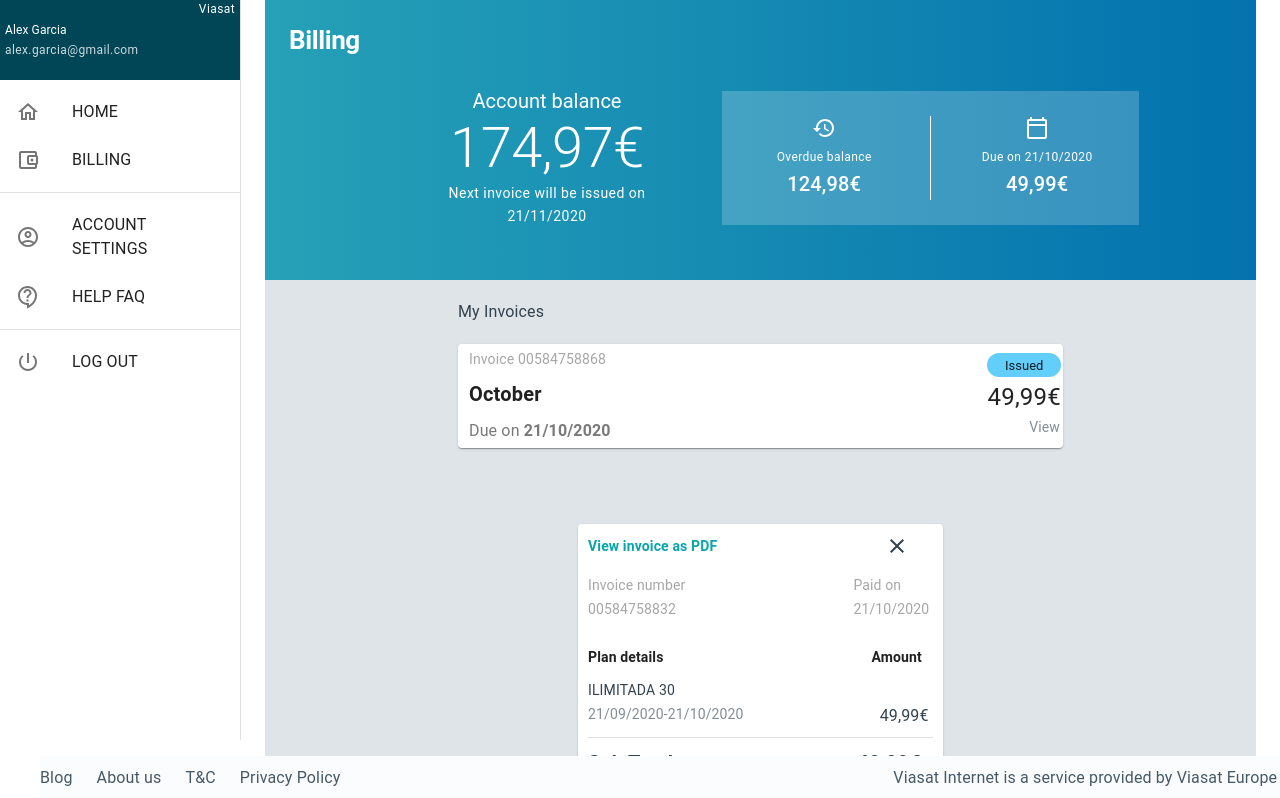
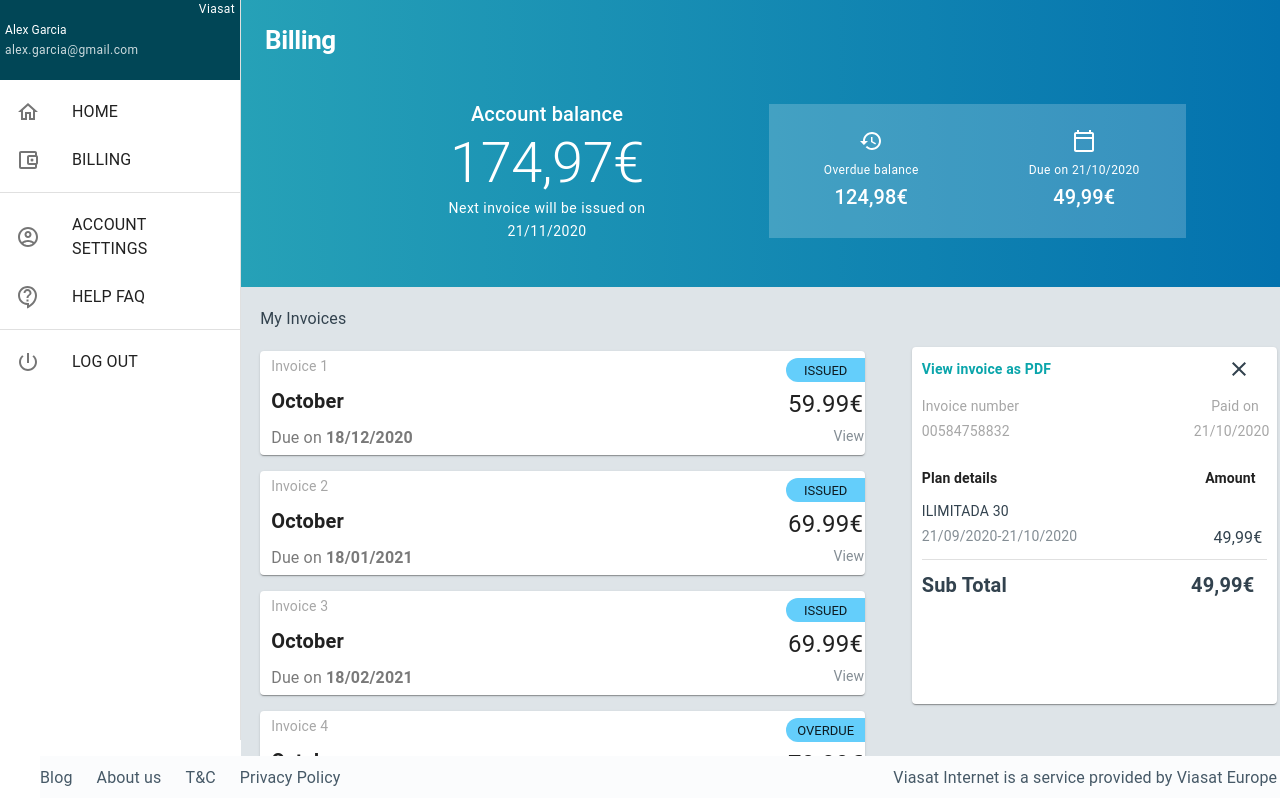
Before and after one commit to DianaCose/BillingPage, a Next.js app: page /billing in a window 1280 px wide. Shown: the top 798 px of the page. Built offline with nearby package versions, Linux system fonts and the light colour scheme.

Commit message:
Map the invoice list

```diff
--- /dev/null
+++ b/InvoiceDatabase.js
@@ -0,0 +1,16 @@
+export const invoiceData = [
+  { id: 1, status: 'ISSUED', due: '18/12/2020', amount: 59.99 },
+  { id: 2, status: 'ISSUED', due: '18/01/2021', amount: 69.99 },
+  { id: 3, status: 'ISSUED', due: '18/02/2021', amount: 69.99 },
+  { id: 4, status: 'OVERDUE', due: '20/02/2021', amount: 79.99 },
+  { id: 5, status: 'PAID', due: '28/02/2021', amount: 49.99 },
+  { id: 6, status: 'ISSUED', due: '18/03/2021', amount: 39.99 },
+  { id: 7, status: 'PAID', due: '14/04/2021', amount: 69.99 },
+  { id: 8, status: 'ISSUED', due: '18/04/2021', amount: 59.99 },
+  { id: 9, status: 'OVERDUE', due: '10/06/2021', amount: 49.99 },
+  { id: 10, status: 'PAID', due: '15/06/2021', amount: 39.99 },
+  { id: 11, status: 'PAID', due: '18/05/2021', amount: 79.99 },
+];
+
+
+const statusColor = ['ISSUED']
--- a/src/components/HeaderToolbar.js
+++ b/src/components/HeaderToolbar.js
@@ -13,8 +13,7 @@ function HeaderToolbar() {
       sx={{
         background: 'linear-gradient(90deg, #26A1B7 0%, #0372AE 100%)',
         color: '#ffff',
-        height: '100%',
-        maxHeight: '200px',
+        padding: '10px',
       }}
     >
       <Grid
@@ -23,22 +22,22 @@ function HeaderToolbar() {
         alignItems="center"
         marginBottom="25px"
       >
-        <Grid item xs={4} sx={{ margin: '5px' }}>
+        <Grid item xs={5} sx={{ margin: '5px' }}>
           <Stack
             direction="column"
             textAlign="center"
             sx={{
-              hheight: '100%',
-              maxHeight: '146px',
+              height: '100%',
+              minHeight: '146px',
               padding: '2px',
               margin: '1px ',
             }}
           >
-            <Typography variant="h5" sx={{ fontSize: '20px' }}>
+            <Typography variant="h6" sx={{ fontSize: '20px' }}>
               Account balance
             </Typography>
             <Typography variant="h2" sx={{ fontSize: '56px' }}>
-              174,97{'\u20AC'}{' '}
+              174,97{'\u20AC'}
             </Typography>
             <Typography variant="caption" sx={{ fontSize: '14px' }}>
               Next invoice will be issued on
@@ -56,7 +55,6 @@ function HeaderToolbar() {
             maxHeight: '146px',
             margin: '5px',
             backgroundColor: 'rgb(255,255,255, 0.2)',
-            display: { xs: 'none', sm: 'flex' },
           }}
         >
           <Stack
--- a/src/components/HeaderTop.js
+++ b/src/components/HeaderTop.js
@@ -8,6 +8,7 @@ function HeaderTop() {
   return (
     <Toolbar
       sx={{
+        position: 'sticky',
         height: '100%',
         maxHeight:"80px",
         background: 'linear-gradient(90deg, #26A1B7 0%, #0372AE 100%)',
--- a/src/components/HomePage.js
+++ b/src/components/HomePage.js
@@ -1,17 +1,16 @@
-import AppBar from '@mui/material/AppBar';
 import { drawerWidth } from './ResponsiveSidebar';
 import Invoices from './Invoices';
 import HeaderTop from './HeaderTop';
 import HeaderToolbar from './HeaderToolbar';
-import { Container } from '@mui/material';
+import { Box } from '@mui/system';
+import {invoiceData} from '../../InvoiceDatabase';
 
-function HomePage() {
+
+function HomePage(props) {
+
   return (
-    <Container
-      position="absolute"
-
+    <Box
       sx={{
-        padding: 0,
         height: '100vh',
         width: { sm: `calc(100% - ${drawerWidth}px)` },
         ml: { sm: `${drawerWidth}px` },
@@ -19,9 +18,8 @@ function HomePage() {
     >
       <HeaderTop />
       <HeaderToolbar />
-      <Invoices />
-
-    </Container>
+      <Invoices invoiceData={invoiceData}/>
+    </Box>
   );
 }
 
--- a/src/components/Invoice.js
+++ b/src/components/Invoice.js
@@ -8,11 +8,8 @@ import {
   Box,
 } from '@mui/material';
 
-function handleClick() {
-  return <div></div>;
-}
+function Invoice(props) {
 
-function Invoice() {
   return (
     <Paper
       sx={{
@@ -23,7 +20,7 @@ function Invoice() {
         backgroundColor: '#FFFFFF',
         height: '104px',
         width: '100%',
-        maxWidth: '661px'
+        maxWidth: '661px',
       }}
     >
       <Stack
@@ -35,28 +32,32 @@ function Invoice() {
         }}
       >
         <Typography variant="subtitle1" sx={{ fontSize: 14, opacity: '0.4' }}>
-          Invoice 00584758868
+          Invoice {props.id}
         </Typography>
         <Typography variant="body1" sx={{ fontSize: 20, fontWeight: 'bold' }}>
           October
         </Typography>
         <Typography variant="subtitle1" sx={{ fontSize: 16, opacity: '0.6' }}>
-          Due on <strong>21/10/2020</strong>
+          Due on <strong>{props.due}</strong>
         </Typography>
       </Stack>
 
-      <Stack sx={{ padding: '2px' }}>
+      <Stack>
         <Chip
           size="small"
-          label="Issued"
+          label={props.status}
           sx={{
             backgroundColor: '#64CEFB',
             marginTop: '1px',
             marginBottom: '2px',
+            borderRadius: '30px 0 0 30px',
           }}
         />
-        <Typography variant="body1" sx={{ fontSize: 24, marginRight: '2' }}>
-          49,99{'\u20AC'}
+        <Typography
+          variant="body1"
+          sx={{ fontSize: 24, marginRight: '2', padding: '2px' }}
+        >
+          {props.amount}{'\u20AC'}
         </Typography>
 
         <Box
--- a/src/components/InvoiceDetails.js
+++ b/src/components/InvoiceDetails.js
@@ -13,7 +13,7 @@ function InvoiceDetails() {
         marginBottom: { xs: '0', sm: '70px' },
       }}
     >
-      <Stack direction="row" spacing={21} sx={{ marginBottom: '7px' }}>
+      <Stack direction="row" spacing={22} sx={{ marginBottom: '7px' }}>
         <Typography
           variant="subtitle1"
           sx={{ color: '#0AA5AB', fontSize: '14px', fontWeight: 'bold' }}
@@ -21,7 +21,6 @@ function InvoiceDetails() {
           View invoice as PDF
         </Typography>
         <Typography
-          variant="subtitle1"
           sx={{ color: '#32424E', fontSize: '14px', fontWeight: 'bold' }}
         >
           <ClearIcon />
@@ -30,7 +29,28 @@ function InvoiceDetails() {
 
       <Stack
         direction="row"
-        spacing={21}
+        spacing={24}
+        sx={{
+          background: {
+            xs: 'linear-gradient(90deg, #26A1B7 0%, #0372AE 100%)',
+            sm: '#FFFFFF',
+          },
+        }}
+      >
+        <Typography
+          variant="subtitle1"
+          sx={{ fontSize: '14px', opacity: '0.4' }}
+        >
+          Invoice number
+        </Typography>
+        <Typography variant="subtitle1" sx={{ fontSize: 14, opacity: '0.4' }}>
+          Paid on
+        </Typography>
+      </Stack>
+
+      <Stack
+        direction="row"
+        spacing={23}
         sx={{
           marginBottom: '25px',
           background: {
@@ -43,10 +63,10 @@ function InvoiceDetails() {
           variant="subtitle1"
           sx={{ fontSize: '14px', opacity: '0.4' }}
         >
-          Invoice number <br /> 00584758832
+         00584758832
         </Typography>
         <Typography variant="subtitle1" sx={{ fontSize: 14, opacity: '0.4' }}>
-          Paid on <br /> 21/10/2020
+         21/10/2020
         </Typography>
       </Stack>
 
--- a/src/components/Invoices.js
+++ b/src/components/Invoices.js
@@ -1,14 +1,18 @@
 import { Box, List, ListItem, ListItemText, Grid } from '@mui/material';
 import Invoice from './Invoice';
 import InvoiceDetails from './InvoiceDetails';
+import { invoiceData } from '../../InvoiceDatabase';
 
-function Invoices() {
+function Invoices(props) {
+
   return (
     <Box
       component="div"
       sx={{
         background: '#DEE4E8',
         maxWidth: '100%',
+        height: '100%',
+        backgroundColor: '#DEE4E8',
       }}
       justifyContent="center"
       alignItems="center"
@@ -26,7 +30,6 @@ function Invoices() {
             sx={{
               display: 'flex',
               flexDirection: 'column',
-              background: '#DEE4E8',
             }}
             justifyContent="center"
             alignItems="center"
@@ -35,7 +38,6 @@ function Invoices() {
               sx={{
                 width: '100%',
                 maxWidth: '661px',
-                display: { xs: 'none', sm: 'block' },
               }}
             >
               <ListItem>
@@ -50,9 +52,24 @@ function Invoices() {
                   My Invoices
                 </ListItemText>
               </ListItem>
-              <ListItem>
+
+              { props.invoiceData.map((invoice) =>
+
+                   <ListItem key={invoice.id}>
+
+                   <Invoice
+                      id={invoice.id}
+                      status={invoice.status}
+                      due={invoice.due}
+                      amount={invoice.amount}
+                    />
+
+                </ListItem>
+              )}
+
+              {/* <ListItem>
                 <Invoice />
-              </ListItem>
+              </ListItem> */}
             </List>
           </Box>
         </Grid>
--- a/src/components/ResponsiveSidebar.js
+++ b/src/components/ResponsiveSidebar.js
@@ -27,7 +27,7 @@ function ResponsiveSidebar() {
           backgroundColor: '#014656',
           color: '#ffff',
           direction: 'column',
-          height: 80,
+          height: '80px',
           width: '100%',
         }}
       >
@@ -94,6 +94,7 @@ function ResponsiveSidebar() {
   return (
     <Box
       sx={{
+        fontFamily: 'Source Sans Pro',
         display: 'flex',
         fontSize: '14px',
         fontWeight: '700',
--- a/src/pages/_document.js
+++ b/src/pages/_document.js
@@ -1,4 +1,4 @@
-import Document, { Head, Html, Main, NextScript } from "next/document";
+import Document, { Head, Html, Main, NextScript } from 'next/document';
 
 class MyDocument extends Document {
   static async getInitialProps(ctx) {
```
Also changed, not shown: src/pages/Invoice/invoiceDetailsPage.js (renamed from src/pages/invoiceDetailsPage.js, +33 -15 lines), 1 other file (tests, documents, lock files or other folders). Lines whose indentation alone changed are shown as unchanged.
